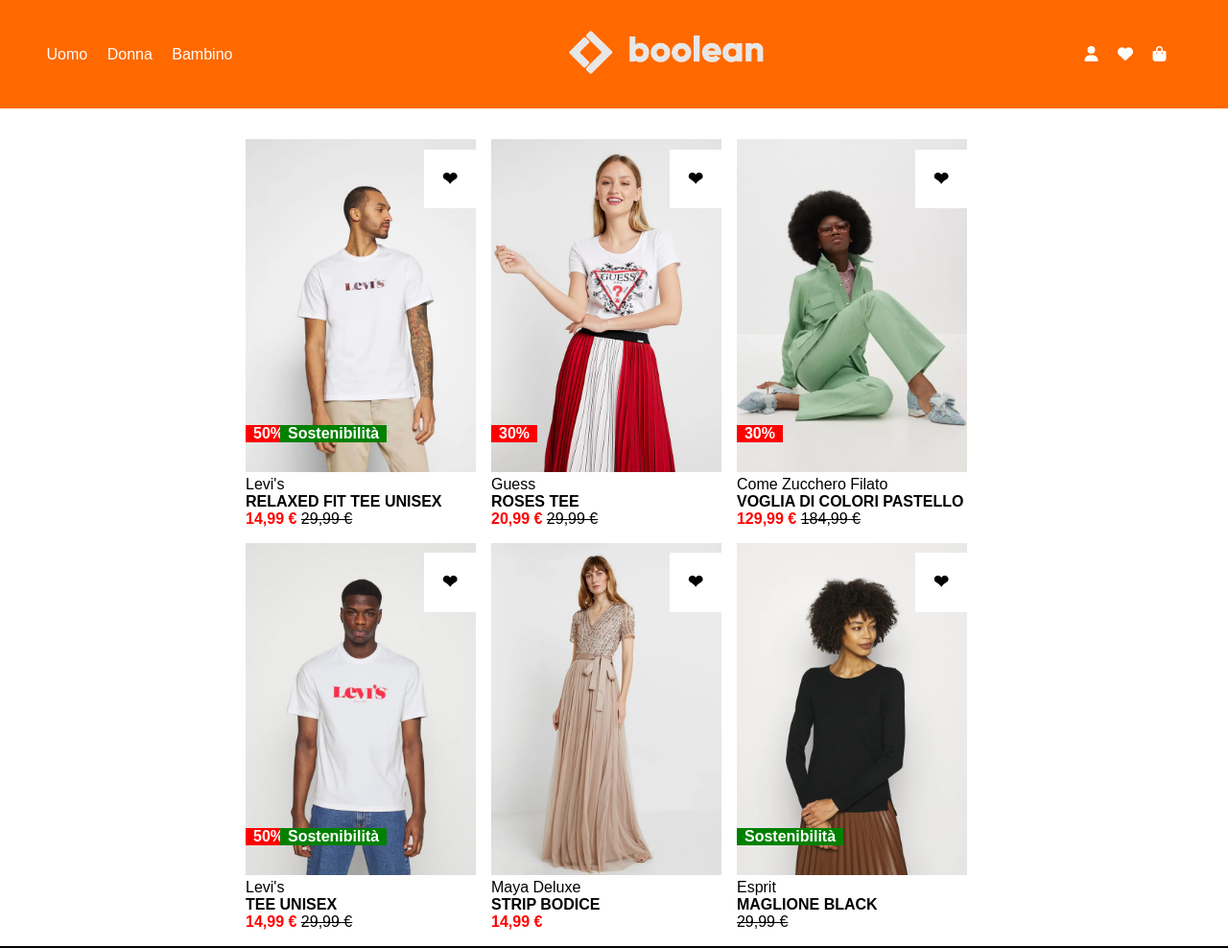
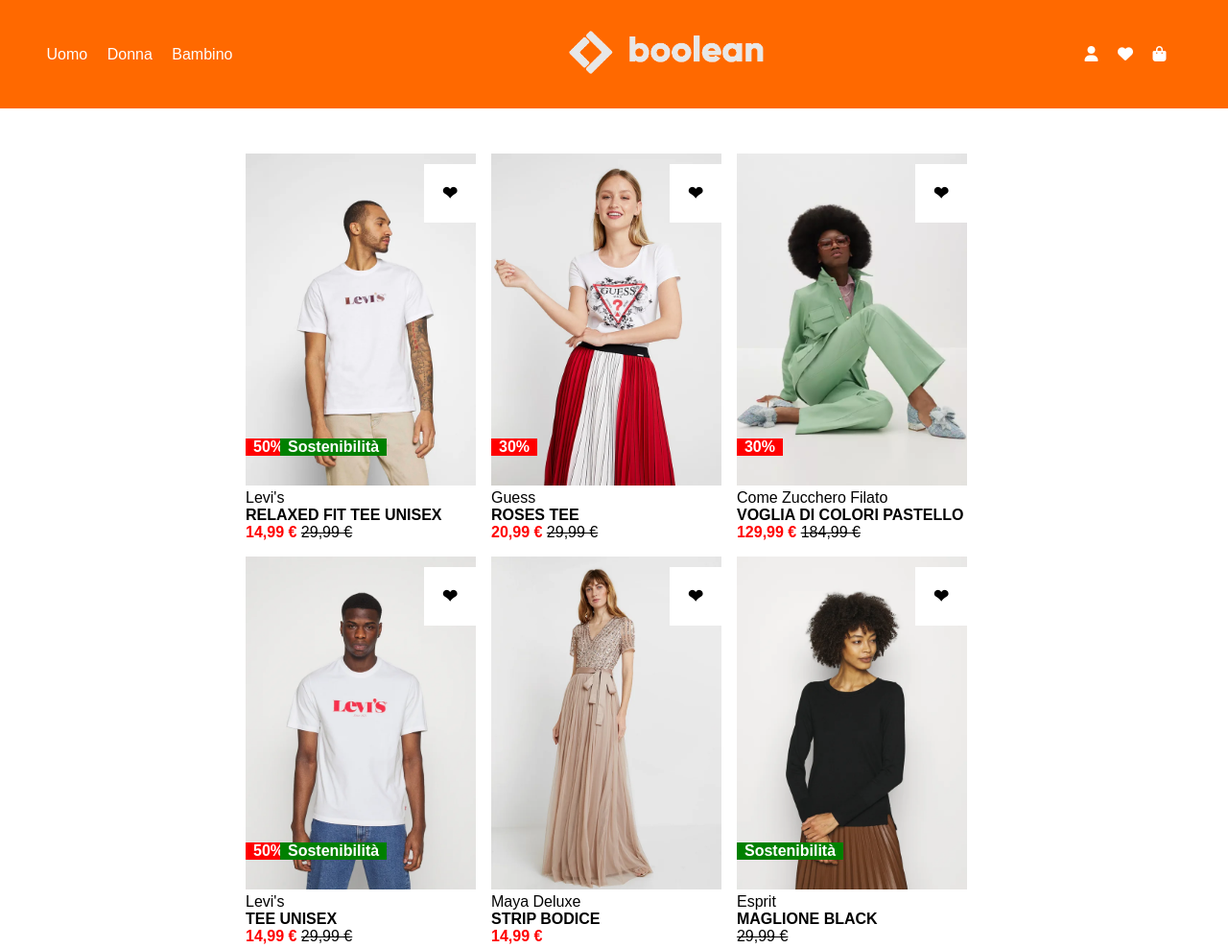
Before and after one commit to Marcosshyguy/html-css-boolando, a plain HTML site: page index.html in a window 1280 px wide. Shown: the top 988 px of the page at 96% size. Drawn offline with Linux system fonts and the light colour scheme.

Commit message:
Add fixed position to header and margin to main

```diff
--- a/css/style.css
+++ b/css/style.css
@@ -12,6 +12,7 @@
 /* common */
 .container{
     width:60%;
+    max-width: 1200px;
     margin: 0 auto;
 }
 
@@ -50,9 +51,13 @@
 
 header{
     width: 100%;
-    position: relative;
-    right: 0;
+
+    position: fixed;
+    left: 0;
     top:0;
+    z-index: 3;
+
+
 }
 
 .header-container{
@@ -72,6 +77,9 @@
 
 
 /* main */
+main{
+    margin: 10em 0 2em 0;
+}
 
 .flex-grid{
     margin-top: 2em;
--- a/index.html
+++ b/index.html
@@ -34,7 +34,7 @@
 
     <!-- main -->
 
-    <main class="mgb">
+    <main>
 
         <div class="flex-grid container">
             <div class="chart">
```
